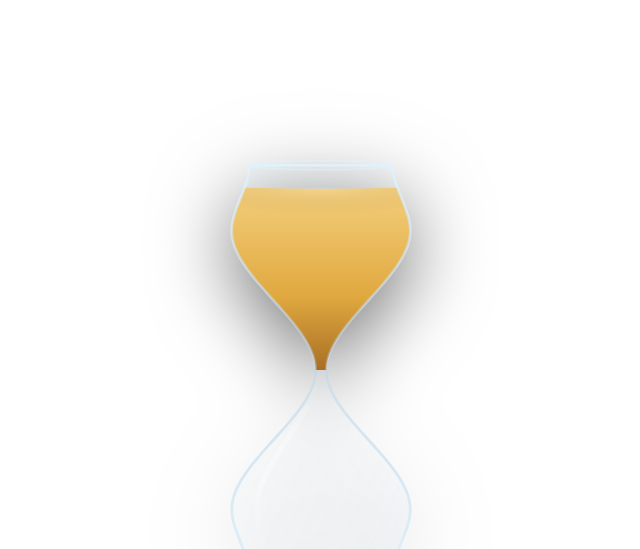
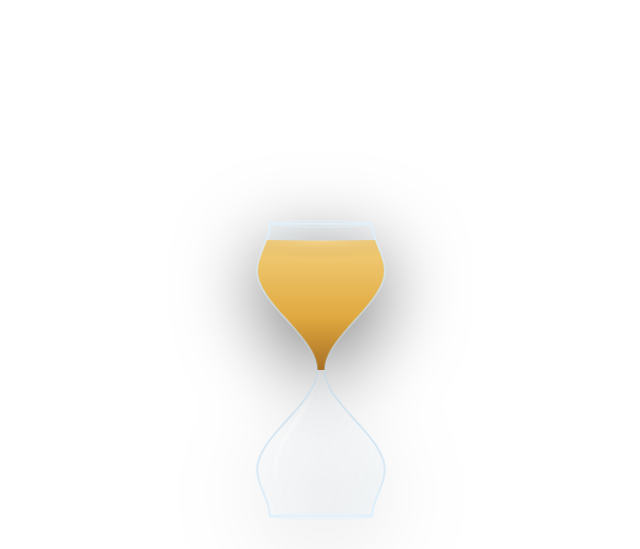
Before and after one commit to massimocampagnaro/hourglass, a plain HTML site: page embed/index.html in a window 1280 px wide. Shown: the top 549 px of the page, without its empty margins (319-959 px from the left). Drawn offline with Linux system fonts and the light colour scheme.

Commit message:
corrects embed ratio

```diff
--- a/css/embed.css
+++ b/css/embed.css
@@ -1,12 +1,15 @@
 /* ============================================================
-   css/embed.css — layout overrides for the embeddable widget
-   Loaded after css/style.css on embed/index.html — design tokens
-   and component classes (.stage, .hourglass-shell, .time-readout,
-   the --text-2xl clamp() that already makes the readout responsive
-   to the iframe's own viewport) are reused as-is. This file only
-   swaps the full-page layout for one sized to fill an iframe with
-   a transparent background.
+   css/embed.css — layout overrides for the embeddable widget.
+   Loaded after css/style.css — same tokens/classes, just a
+   transparent, iframe-sized layout instead of a full page.
    ============================================================ */
+
+/* Rotating the shell during the flip can overflow the page (transforms
+   count toward scrollable overflow); this clips it instead of showing
+   a scrollbar. Needed on both html and body. */
+html, body.embed-body {
+    overflow: hidden;
+}
 
 body.embed-body {
     min-height: 0;
@@ -21,8 +24,7 @@ body.embed-body {
 }
 
 .embed-body .hourglass-shell {
-    /* bounded by both vw and vh — with the vh bound kept conservative —
-       so a short-but-wide iframe (or a narrow-but-tall one) still leaves
-       room for the gap/padding/time text below without clipping */
-    width: min(60vw, 40vh, 280px);
+    /* 40vh * 1.75 (glass aspect ratio) = 70% max, always leaving room
+       below it for padding/gap/time text. */
+    width: min(60vw, 40vh, 200px);
 }
```
Also changed, not shown: README.md.
